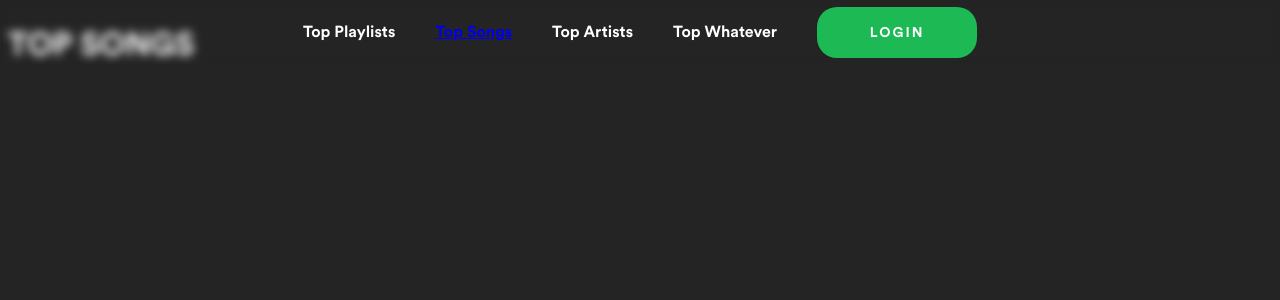
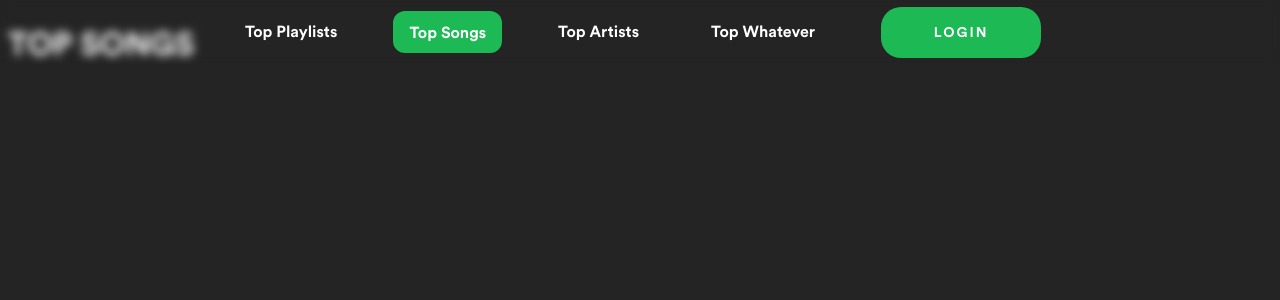
Before and after one commit to vikrant699/YourSpotifyStats, a React (Vite) app: page /topSongs in a window 1280 px wide. Shown: the top 300 px of the page. Built offline with nearby package versions, Linux system fonts and the light colour scheme; no server answers; a web font is replaced by a local one.

Commit message:
Fix styling a bit on vertical tablet view

```diff
--- a/src/App.jsx
+++ b/src/App.jsx
@@ -11,7 +11,7 @@ const router = createBrowserRouter([
     errorElement: <ErrorPage />,
     children: [
       {
-        path: "/",
+        index: true,
         element: <HomePage />,
       },
       {
--- a/src/pages/HomePage/Hero.module.css
+++ b/src/pages/HomePage/Hero.module.css
@@ -136,6 +136,47 @@
   }
 }
 
+@media (max-width: 830px) {
+  .text {
+    overflow: hidden;
+    white-space: nowrap;
+    font-size: 5rem;
+    margin: 0;
+    font-weight: bold;
+    color: #1db954;
+  }
+
+  .textMoments {
+    overflow: hidden;
+    white-space: nowrap;
+    font-size: 5rem;
+    font-family: "Heavy";
+    margin: 0;
+    font-weight: bold;
+    color: white;
+  }
+
+  .container {
+    align-items: center;
+    display: flex;
+    margin-top: 15vh;
+    flex-direction: column;
+  }
+
+  .containerText {
+    max-width: max-content;
+    margin-bottom: 5vh;
+    background-color: black;
+  }
+
+  .lottie {
+    position: relative;
+    align-self: center;
+    width: 40vw;
+    z-index: -10;
+  }
+}
+
 @media (max-width: 767px) {
   .text {
     overflow: hidden;
--- a/src/pages/Navigation/Navigation.jsx
+++ b/src/pages/Navigation/Navigation.jsx
@@ -5,7 +5,7 @@ import NavigationMenu from "./NavigationMenu";
 const Navigation = () => {
   return (
     <>
-      {window.innerWidth > 768 ? <NavigationBar /> : <NavigationMenu />}
+      {window.innerWidth > 830 ? <NavigationBar /> : <NavigationMenu />}
       <Outlet />
     </>
   );
--- a/src/pages/Navigation/NavigationBar.jsx
+++ b/src/pages/Navigation/NavigationBar.jsx
@@ -6,20 +6,17 @@ const NavigationBar = () => {
   return (
     <nav className={styles.navBar}>
       <li className={styles.navBarLi}>Top Playlists</li>
-      <li className={styles.navBarLi}>
       <NavLink
         to="/topSongs"
         className={({ isActive }) => {
-            return;
-            /*return the classname you requite for active navlink, good for navigation bars*/
+          return isActive ? styles.navLinkActive : styles.navBarLi;
         }}
       >
         Top Songs
       </NavLink>
-      </li>
       <li className={styles.navBarLi}>Top Artists</li>
       <li className={styles.navBarLi}>Top Whatever</li>
-      <li className={styles.navBarLi}>
+      <li className={styles.navBarLogin}>
         <LoginButton />
       </li>
     </nav>
--- a/src/pages/Navigation/NavigationBar.module.css
+++ b/src/pages/Navigation/NavigationBar.module.css
@@ -13,13 +13,50 @@
 }
 
 .navBarLi {
+  text-align: center;
+  display: inline;
+  justify-content: center;
+  color: white;
+  margin: 36px;
+  z-index: 10;
+  text-decoration: none;
+}
+
+.navBarLi:hover {
+  text-align: center;
   display: inline;
   justify-content: center;
   color: white;
   margin: 20px;
   z-index: 10;
+  text-decoration: none;
+  background-color: #1db954;
+  padding: 10px 16px 8px;
+  border-radius: 12px;
 }
 
 .navbarLiA {
   text-decoration: none;
 }
+
+.navLinkActive {
+  text-align: center;
+  display: inline;
+  justify-content: center;
+  color: white;
+  margin: 20px;
+  z-index: 10;
+  text-decoration: none;
+  background-color: #1db954;
+  padding: 10px 16px 8px;
+  border-radius: 12px;
+}
+
+.navBarLogin {
+  display: inline;
+  justify-content: center;
+  color: white;
+  margin: 30px;
+  z-index: 10;
+  text-decoration: none;
+}
--- a/src/pages/Navigation/NavigationMenu.module.css
+++ b/src/pages/Navigation/NavigationMenu.module.css
@@ -14,7 +14,7 @@
   position: relative;
 }
 
-@media (max-width: 767px) {
+@media (max-width: 830px) {
   .menuIcon {
     display: block;
     cursor: pointer;
```
Lines whose indentation alone changed are shown as unchanged.
